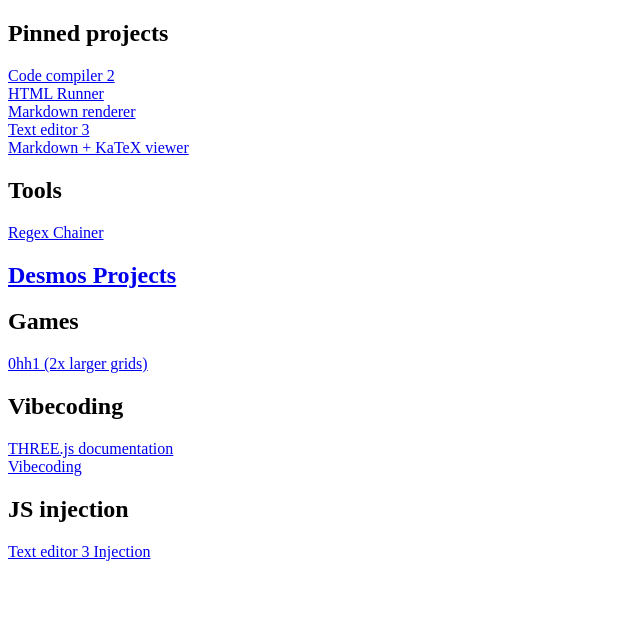
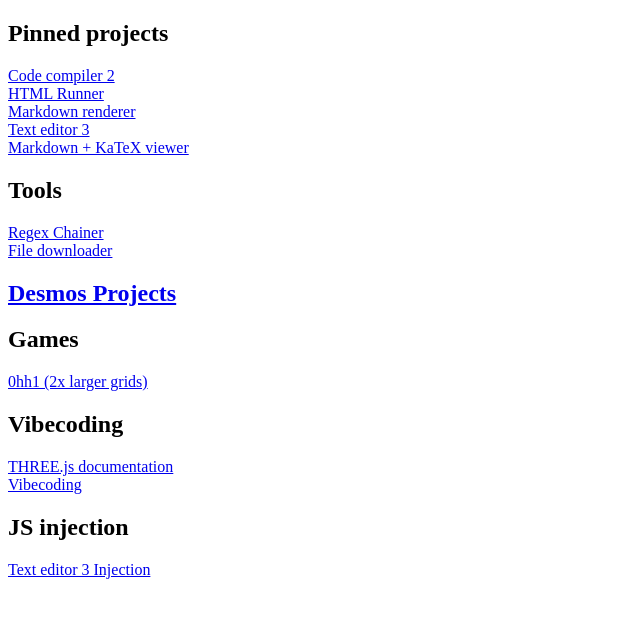
Before and after one commit to cc-fusion/cc-fusion.github.io, a plain HTML site: page index.html in a window 1280 px wide. Shown: the whole page, without its empty margins (0-640 px from the left). Drawn offline with Linux system fonts and the light colour scheme.

Commit message:
Update index.html

```diff
--- a/index.html
+++ b/index.html
@@ -15,6 +15,7 @@
     <a href="/vibecoding/vibecoding/markdown-katex-viewer">Markdown + KaTeX viewer</a><br>
     <h2>Tools</h2>
     <a href="/tools/regex-chain.html">Regex Chainer</a><br>
+    <a href="/tools/text-file-downloader.html">File downloader</a><br>
     <h2><a href="/desmos">Desmos Projects</a></h2>
     <h2>Games</h2>
     <a href="0hh1">0hh1 (2x larger grids)</a>
```
